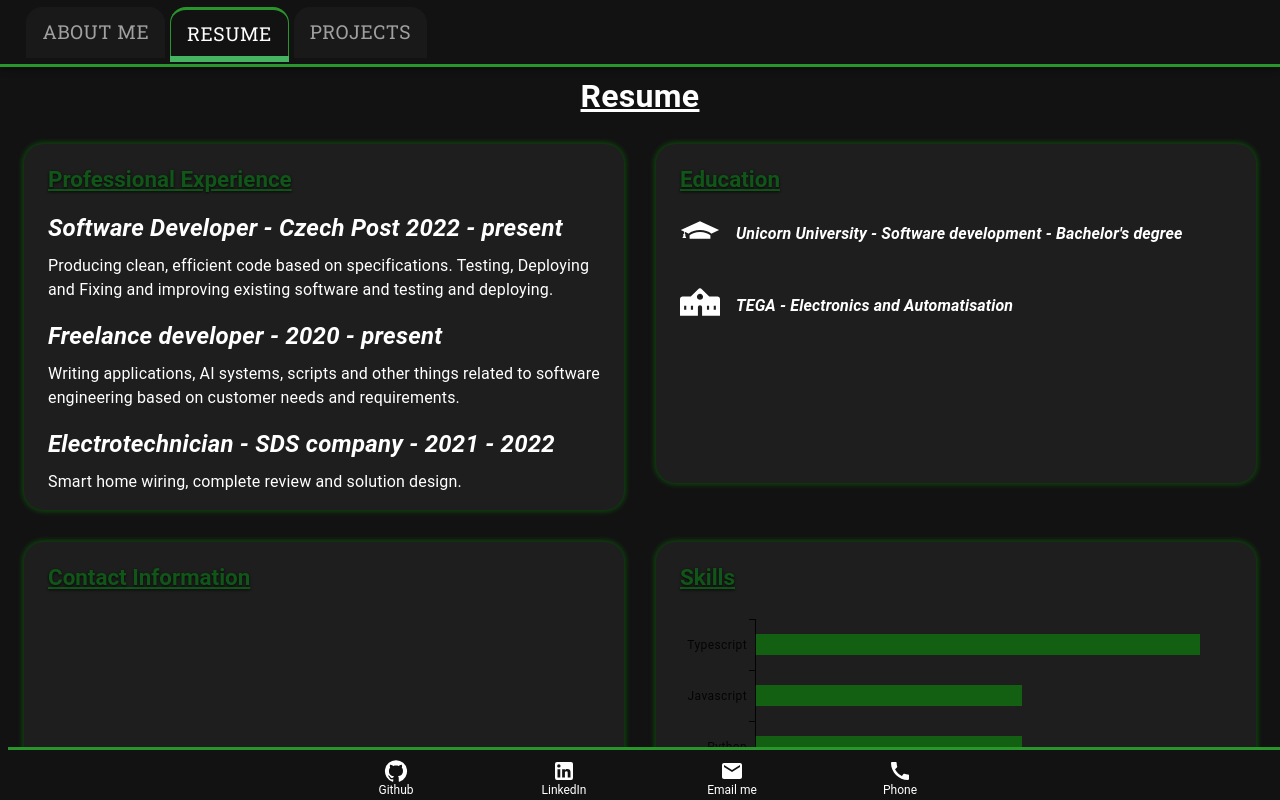
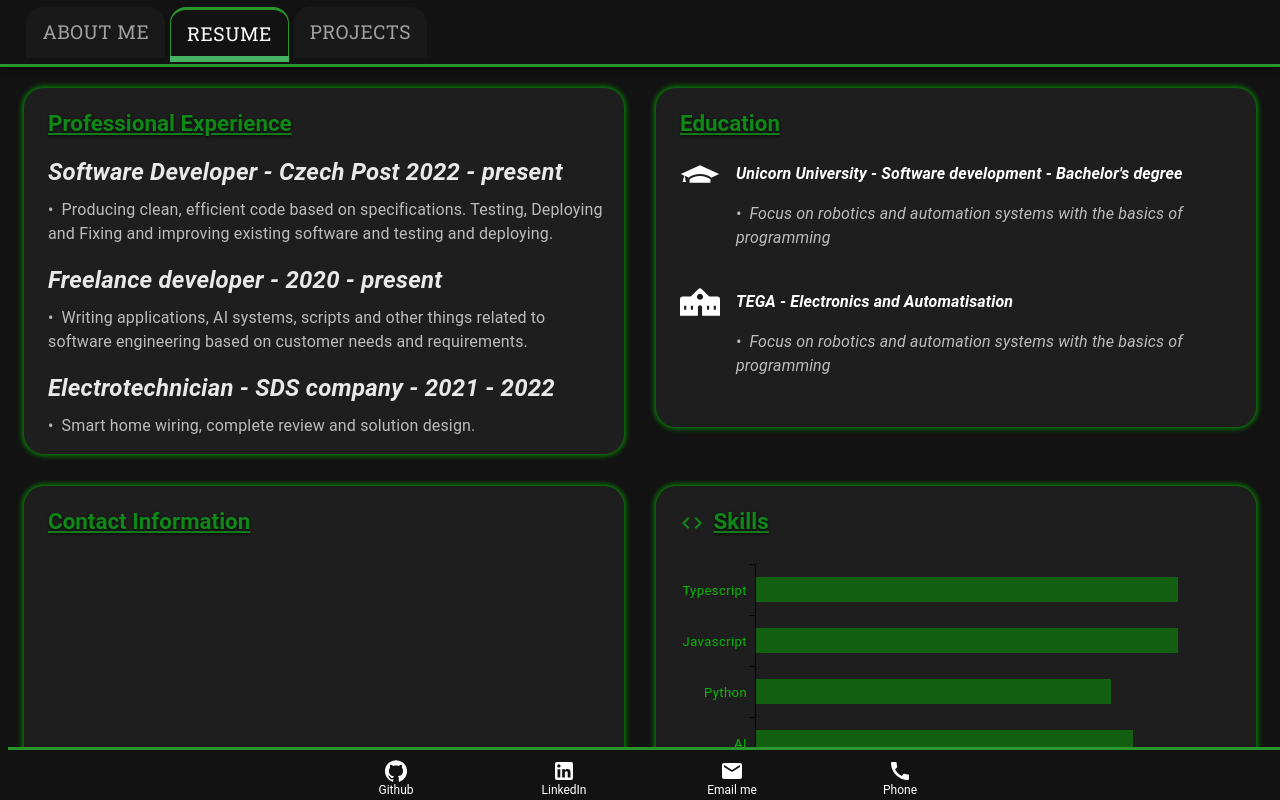
Before and after one commit to RysanekDavid/Web_CV, a React (Vite) app: page / in a window 1280 px wide. Both pictures are taken after a click on the tab "RESUME". Shown: the top 800 px of the page. Built offline with nearby package versions, Linux system fonts and the light colour scheme.

Commit message:
Resume_update_UI

```diff
--- /dev/null
+++ b/global.d.ts
@@ -0,0 +1,5 @@
+declare module "@mui/x-charts" {
+  interface AxisConfig {
+    categoryGapRatio?: number;
+  }
+}
--- a/src/components/AboutMeContent.tsx
+++ b/src/components/AboutMeContent.tsx
@@ -53,7 +53,7 @@ export function AboutMe({ visible }: Props) {
           backgroundSize: "cover",
           backgroundPosition: "center",
           backgroundRepeat: "no-repeat",
-          minWidth: "100%",
+          minWidth: "99%",
           position: "absolute",
           minHeight: {
             xl: "95%",
@@ -118,12 +118,7 @@ export function AboutMe({ visible }: Props) {
           justifyContent: "center",
         }}
       >
-        <Button
-          onClick={() => {
-
-          }}
-          sx={buttonStyle}
-        >
+        <Button onClick={() => {}} sx={buttonStyle}>
           {isSmallScreenOrDown ? "Projects" : "Show Projects"}
         </Button>
       </Box>
--- a/src/components/Resume/ResumeContent.tsx
+++ b/src/components/Resume/ResumeContent.tsx
@@ -1,12 +1,13 @@
 import { Box, Grid } from "@mui/material";
 import Typography from "@mui/material/Typography";
-import SimpleChart from "./SkillsChart";
+import SimpleChart from "./SimpleChart";
+import CodeIcon from "@mui/icons-material/Code";
 import {
   ProfesionalExperienceText,
   ProfesionalExperienceTextPadding,
 } from "../../styles/ResumePage/ProffesionalExperienceText";
-import pageTittle from "../../styles/ResumePage/PageTittle";
-import regularText from "../../styles/ResumePage/RegularText";
+//import pageTittle from "../../styles/ResumePage/PageTittle";
+import regularText, { regularTitle } from "../../styles/ResumePage/RegularText";
 import CardTitle from "../../styles/ResumePage/Card/CardTitle";
 import ItemStyle from "../../styles/ResumePage/Card/ItemStyle";
 import UniversityIcon from "../../assets/ResumeIcons/university_icon.svg";
@@ -16,9 +17,9 @@ import iconsStyles from "../../styles/ResumePage/Card/IconsStyle";
 export default function Resume() {
   return (
     <>
-      <Box sx={{ flexGrow: 1 }}>
-        <Typography sx={pageTittle}>Resume</Typography>
-      </Box>
+      <Box
+        sx={{ flexGrow: 1, pt: { xl: 8, lg: 7, md: 7, sm: 7, xs: 7 } }}
+      ></Box>
       <Box sx={{ flexGrow: 1, pt: 3, pr: "1rem", pl: "1rem" }}>
         <Grid container spacing={4} sx={{ justifyContent: "center" }}>
           <Grid item xs={12} sm={12} md={6} lg={6} xl={6}>
@@ -60,7 +61,7 @@ export default function Resume() {
                 />
                 <Typography
                   sx={{
-                    ...regularText,
+                    ...regularTitle,
                     pl: "1rem",
                     fontStyle: "italic",
                     fontWeight: "bold",
@@ -69,6 +70,16 @@ export default function Resume() {
                   Unicorn University - Software development - Bachelor's degree
                 </Typography>
               </Box>
+              <Typography
+                sx={{
+                  ...regularText,
+                  pl: "3.5rem",
+                  fontStyle: "italic",
+                }}
+              >
+                Focus on robotics and automation systems with the basics of
+                programming
+              </Typography>
               <Box sx={{ display: "flex", alignItems: "center", pt: "2rem" }}>
                 <img
                   src={HighSchoolIcon}
@@ -77,15 +88,25 @@ export default function Resume() {
                 />
                 <Typography
                   sx={{
-                    ...regularText,
+                    ...regularTitle,
                     pl: "1rem",
                     fontStyle: "italic",
                     fontWeight: "bold",
                   }}
                 >
-                  TEGA - Electronics and Automatisation{" "}
+                  TEGA - Electronics and Automatisation
                 </Typography>
               </Box>
+              <Typography
+                sx={{
+                  ...regularText,
+                  pl: "3.5rem",
+                  fontStyle: "italic",
+                }}
+              >
+                Focus on robotics and automation systems with the basics of
+                programming
+              </Typography>
             </ItemStyle>
           </Grid>
           <Grid item xs={12} sm={12} md={6} lg={6} xl={6}>
@@ -95,7 +116,15 @@ export default function Resume() {
           </Grid>
           <Grid item xs={12} sm={12} md={6} lg={6} xl={6}>
             <ItemStyle>
-              <CardTitle>Skills</CardTitle>
+              <CardTitle sx={{ textAlign: "left" }}>
+                <CodeIcon
+                  sx={{
+                    pr: "0.6rem",
+                    verticalAlign: "middle",
+                  }}
+                />
+                Skills
+              </CardTitle>
               <SimpleChart />
             </ItemStyle>
           </Grid>
--- a/src/components/Resume/SkillsChart.tsx
+++ b/src/components/Resume/SimpleChart.tsx
@@ -5,26 +5,26 @@ export default function SimpleChart() {
     <BarChart
       yAxis={[
         {
-          categoryGapRatio: 0.6,
           id: "barCategories",
+          scaleType: "band",
           data: ["Typescript", "Javascript", "Python", "AI", "React"],
-          scaleType: "band",
+          categoryGapRatio: 0.5,
+
+          tickLabelStyle: {
+            fill: "rgba(0, 225, 2, 0.8)",
+            fontSize: 13,
+          },
         },
       ]}
       layout="horizontal"
-
       margin={{ top: 10, right: 40, bottom: 45, left: 75 }}
-
       series={[
         {
           color: "rgba(0, 220, 0, 0.35)",
-          data: [100, 60, 60, 60, 60],
-
+          data: [95, 95, 80, 85, 90],
         },
       ]}
       height={310}
-
-      //bottomAxis={null}
     />
   );
 }
--- a/src/styles/ResumePage/Card/CardTitle.ts
+++ b/src/styles/ResumePage/Card/CardTitle.ts
@@ -3,11 +3,11 @@ import { styled } from "@mui/material/styles";
 const Title = styled("h2")({
   fontSize: "1.4rem",
   textShadow: "0px 1px 3px rgba(0, 0, 0, 0.8)",
-  color: "rgba(17, 86, 25, 1)",
+  color: "rgba(17, 150, 25, 0.9)",
   fontFamily: "Roboto",
   fontWeight: "bold",
   textDecoration: "underline",
-  textDecorationColor: "rgba(17, 86, 25, 1)",
+  textDecorationColor: "rgba(17, 130, 25, 1)",
 });
 
 export default Title;
--- a/src/styles/ResumePage/Card/ItemStyle.ts
+++ b/src/styles/ResumePage/Card/ItemStyle.ts
@@ -8,7 +8,7 @@ const itemStyle = styled(Paper)(({ theme }) => ({
   paddingRight: "1rem",
   paddingBottom: "1rem",
   borderRadius: "20px",
-  boxShadow: "0px 0px 5px 2px rgba(0, 220, 0, 0.24)",
+  boxShadow: "0px 0px 5px 2px rgba(0, 220, 0, 0.54)",
   fontFamily: "Roboto",
   fontSize: "1.2rem",
   minHeight: "40vh",
--- a/src/styles/ResumePage/PageTittle.ts
+++ b/src/styles/ResumePage/PageTittle.ts
@@ -1,5 +1,5 @@
 const pageTittle = {
-  color: "rgba(255, 255, 255, 1)",
+  color: "rgba(0, 140, 0, 1)",
   fontWeight: "bold",
   fontFamily: "Roboto",
   justifyContent: "center",
--- a/src/styles/ResumePage/ProffesionalExperienceText.ts
+++ b/src/styles/ResumePage/ProffesionalExperienceText.ts
@@ -1,5 +1,5 @@
 export const ProfesionalExperienceText = {
-  color: "rgba(255, 255, 255, 1)",
+  color: "rgba(255, 255, 255, 0.90)",
   fontFamily: "Roboto",
   fontWeight: "bold",
   fontStyle: "oblique",
@@ -13,7 +13,7 @@ export const ProfesionalExperienceText = {
 };
 
 export const ProfesionalExperienceTextPadding = {
-  color: "rgba(255, 255, 255, 1)",
+  color: "rgba(255, 255, 255, 0.90)",
   fontFamily: "Roboto",
   fontWeight: "bold",
   fontStyle: "oblique",
--- a/src/styles/ResumePage/RegularText.ts
+++ b/src/styles/ResumePage/RegularText.ts
@@ -1,7 +1,18 @@
-const regularText = {
+export const regularTitle = {
   color: "rgba(255, 255, 255, 1)",
   fontFamily: "Roboto",
+  fontWeight: "bold",
+  fontSize: "1rem",
+};
+
+const regularText = {
+  color: "rgba(255, 255, 255, 0.7)",
+  fontFamily: "Roboto",
   pt: 1,
+  "&::before": {
+    content: '"•"',
+    pr: "0.5rem",
+  },
 };
 
 export default regularText;
--- a/tsconfig.json
+++ b/tsconfig.json
@@ -21,6 +21,6 @@
     "noUnusedParameters": true,
     "noFallthroughCasesInSwitch": true
   },
-  "include": ["src"],
+  "include": ["src", "./global.d.ts"],
   "references": [{ "path": "./tsconfig.node.json" }]
 }
```
Also changed, not shown: 1 other file (tests, documents, lock files or other folders).
